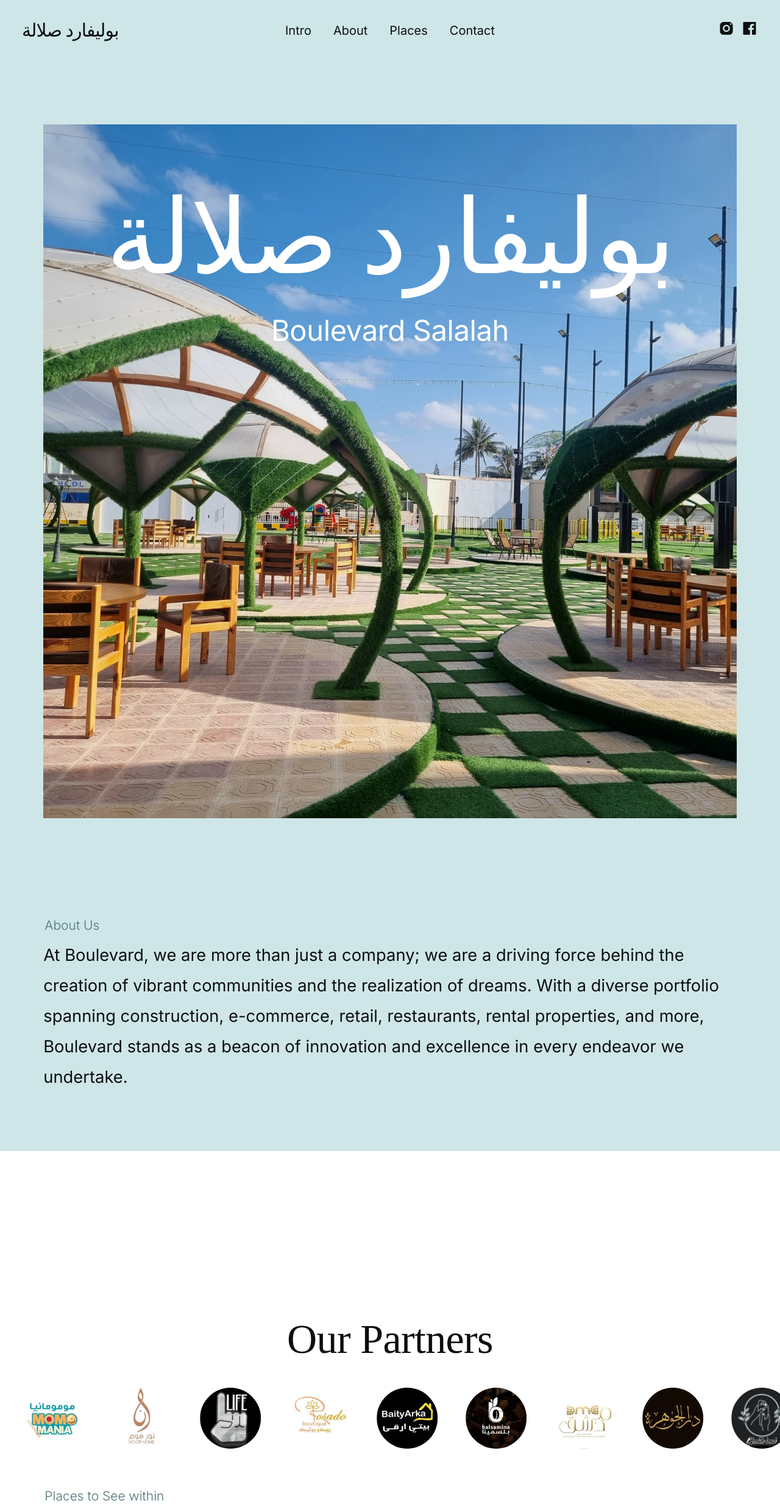
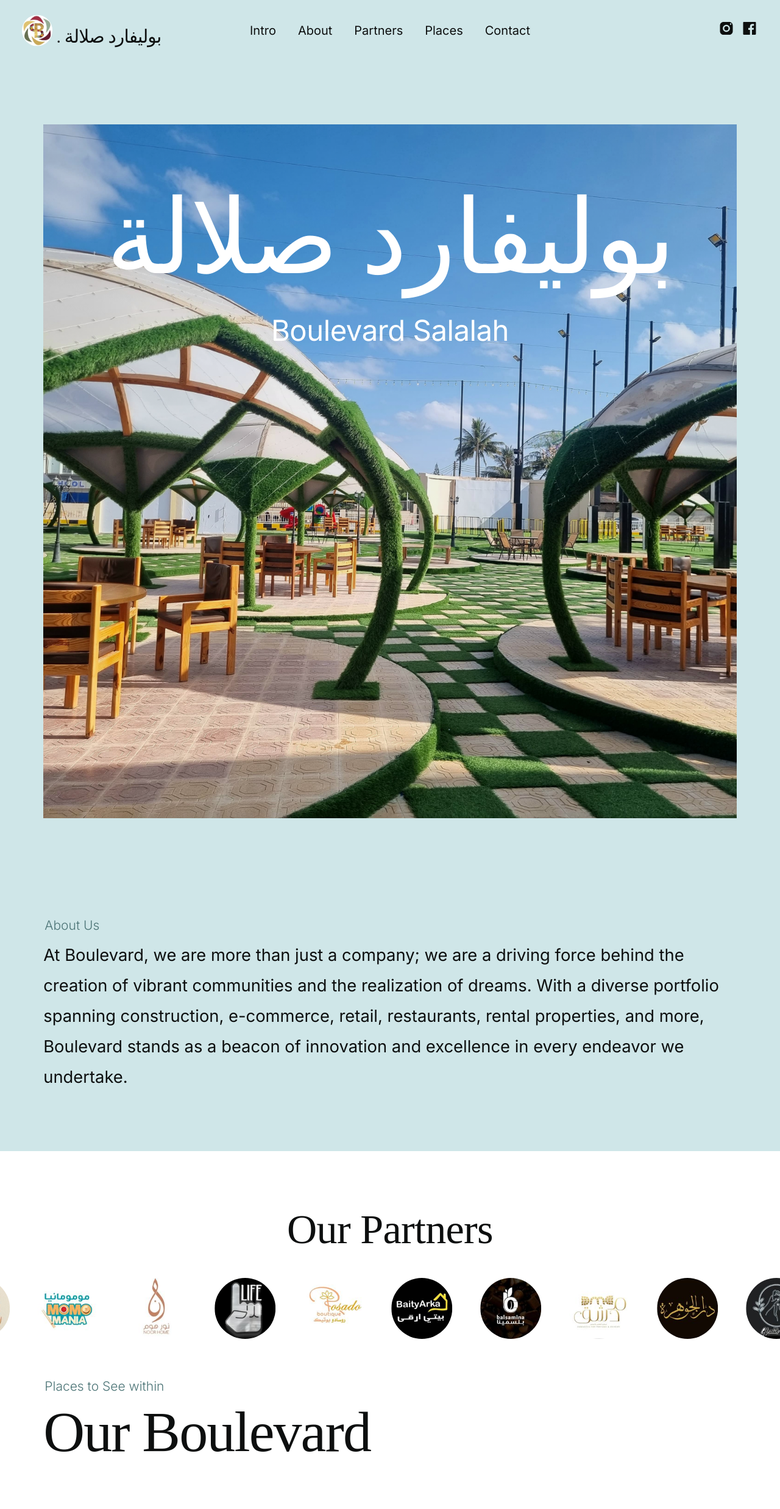
Before and after one commit to Boulevard-Salalah/Website, a plain HTML site: page index.html in a window 1280 px wide. Shown: the top 2475 px of the page at 61% size. Drawn offline with Linux system fonts and the light colour scheme; a web font is replaced by a local one.

Commit message:
Update index.html

```diff
--- a/index.html
+++ b/index.html
@@ -56,6 +56,8 @@
             <div class="s-header__block">
                 <div class="s-header__branding">
                     <p class="site-title">
+                        <img src="Boulevard-logo.jpg" style="border-radius: 100px; width: 50px;">
+                        .
                         <a href="index.html" rel="home">بوليفارد صلالة</a>
                     </p>
                 </div>
@@ -69,8 +71,10 @@
                     <ul>
                         <li class="current"><a href="#intro" class="smoothscroll">Intro</a></li>
                         <li><a href="#about" class="smoothscroll">About</a></li>
+                        <li><a href="#partners" class="smoothscroll">Partners</a></li>
                         <li><a href="#works" class="smoothscroll">Places</a></li>
                         <li><a href="#colophon" class="smoothscroll">Contact</a></li>
+
                     </ul>
                 </nav> <!-- end s-header__nav -->
 
@@ -346,11 +350,11 @@
 
             <!-- # works
         ================================================== -->
-            <section id="works" class="s-works">
+            <section id="partners" class="s-works">
                 <div class="container h-100">
                     <div class="row align-items-center h-100">
                         <div class="container rounded">
-                            <h1 class="text-center">Our Partners</h1>
+                            <h1 class="text-center" style="margin-top: -100px;">Our Partners</h1>
                             <div class="slider">
                                 <div class="logos">
                                     <img src="images/Mc logo.jpeg"></img>
@@ -387,7 +391,7 @@
                     </div>
 
                 </div>
-                <div class="row">
+                <div id="works" class="row">
                     <div class="column lg-12">
                         <h2 class="text-pretitle">Places to See within </h2>
 
```
